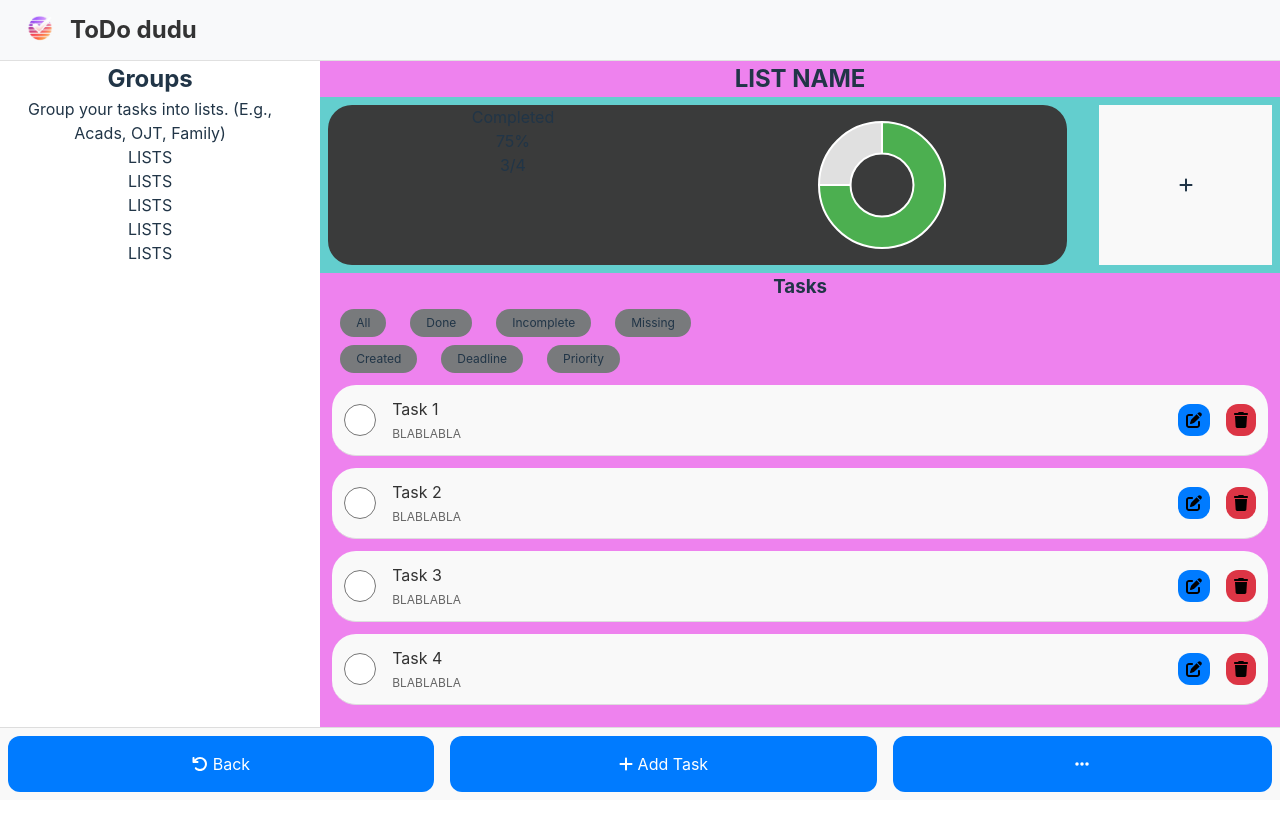
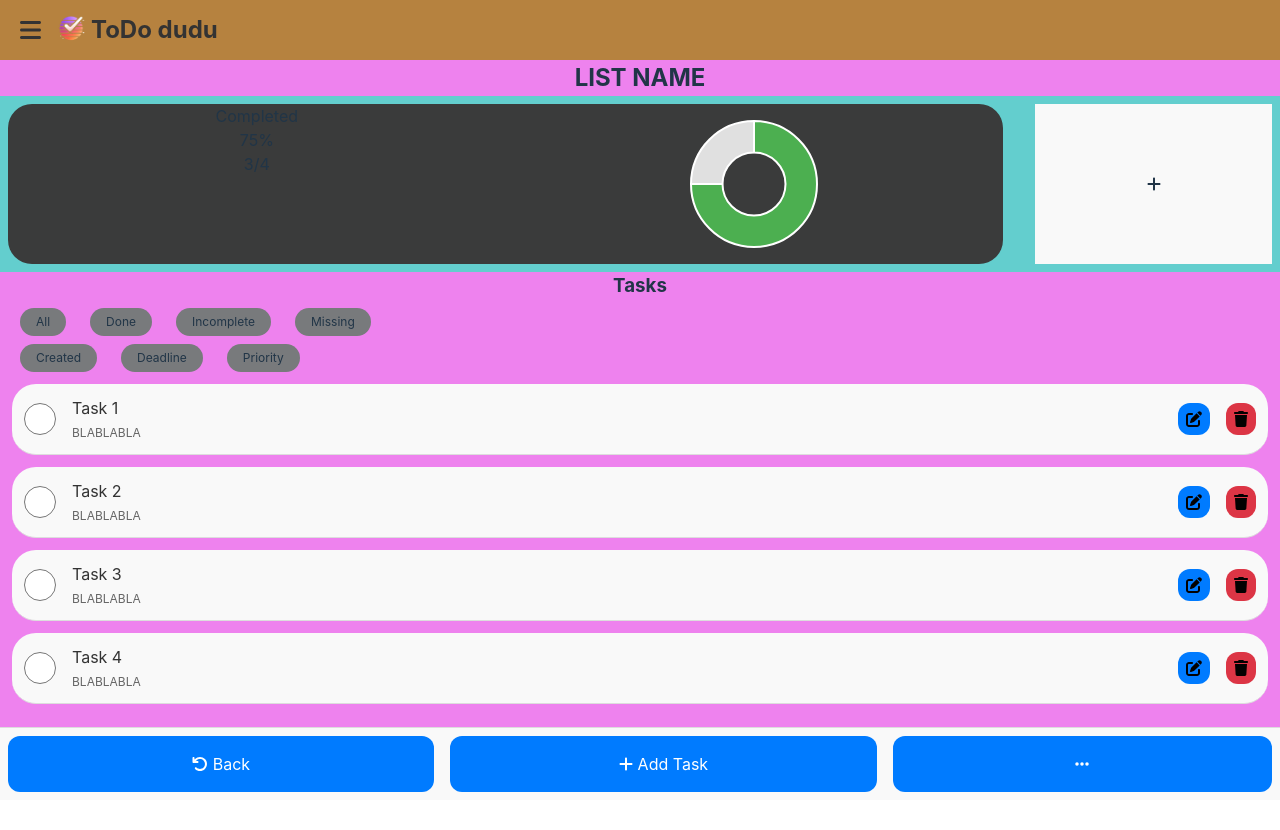
Before and after one commit to SiegfredLorelle/lexmeet-todo, a React (Vite) app: page /tasks in a window 1280 px wide. Shown: the top 830 px of the page. Built offline with nearby package versions, Linux system fonts and the light colour scheme.

Commit message:
Toggle ListsSection (Group Section)

```diff
--- a/src/App.jsx
+++ b/src/App.jsx
@@ -7,7 +7,6 @@ import './components/Navigation'
 import SideBar from './components/Navigation'
 import Home from './pages/Home'
 import Tasks from './pages/Tasks'
-import Header from './components/Header'
 
 function App() {
   const [count, setCount] = useState(0)
@@ -15,7 +14,6 @@ function App() {
   return (
     <>
       {/* <SideBar /> */}
-      <Header />
       <Router>
         <Routes>
           <Route path="/" element={<Tasks />} />
--- a/src/assets/styles/header.scss
+++ b/src/assets/styles/header.scss
@@ -3,8 +3,7 @@
   justify-content: space-between;
   align-items: center;
   padding: 10px 20px;
-  background-color: #f8f9fa;
-  border-bottom: 1px solid #e0e0e0;
+  background-color: #b6823f;
 }
 
 .header-left {
@@ -12,10 +11,22 @@
   align-items: center;
 }
 
+.hamburger-menu {
+  background: none;
+  border: none;
+  cursor: pointer;
+  font-size: 24px;
+  margin-right: 10px;
+  color: #333;
+}
+
+.hamburger-menu:hover {
+  color: #555;
+}
+
 .header-left img {
   width: 40px;
   height: 40px;
-  margin-right: 10px;
 }
 
 .header-title {
--- a/src/components/Header.jsx
+++ b/src/components/Header.jsx
@@ -1,14 +1,21 @@
-const Header = () => {
+import React from "react";
+import { FontAwesomeIcon } from '@fortawesome/react-fontawesome';
+import { faBars } from '@fortawesome/free-solid-svg-icons';
+
+const Header = ({ toggleListsSection }) => {
   return (
     <>
       <header className="header">
         <div className="header-left">
-          <img src="logo.png" />
-          <h1 className="header-title">ToDo dudu </h1>
+          <button className="hamburger-menu" onClick={toggleListsSection}>
+            <FontAwesomeIcon icon={faBars} />
+          </button>
+          <img src="logo.png" alt="Logo" />
+          <h1 className="header-title">ToDo dudu</h1>
         </div>
       </header>
     </>
   );
 };
 
-export default Header
+export default Header;
--- a/src/pages/Tasks.jsx
+++ b/src/pages/Tasks.jsx
@@ -1,14 +1,24 @@
 import React, { useState } from "react";
+import Header from '../components/Header'
 import TaskSummary from "../components/TaskSummary";
 import ScrollableMenu from "../components/ScrollableMenu";
 import { FontAwesomeIcon } from '@fortawesome/react-fontawesome'
 import { faPlus, faEllipsis, faArrowRotateLeft, faPenToSquare, faTrash, faCheck } from '@fortawesome/free-solid-svg-icons'
 
 const Tasks = () => {
+  const [showListsSection, setShowListsSection] = useState(false);
+
+  const toggleListsSection = () => {
+    setShowListsSection(!showListsSection);
+  };
+
   return (
     <>
+      <Header toggleListsSection={toggleListsSection}/>
       <div className="tasks-container">
-            <ListsSection />
+        {
+          showListsSection && <ListsSection />
+        }
         <TasksSection />
       </div>
     </>
```
Lines whose indentation alone changed are shown as unchanged.
